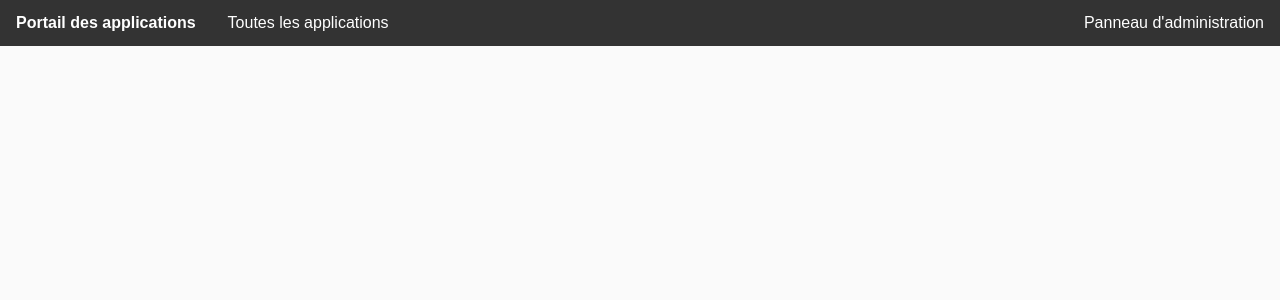
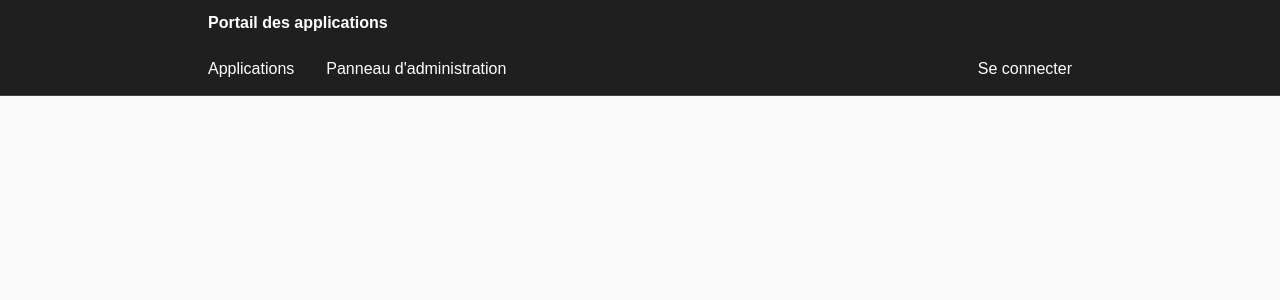
Before and after one commit to helio-w/app_portal, a Django app: page / in a window 1280 px wide. Shown: the top 300 px of the page. Run offline with Django 5.2, Linux system fonts and the light colour scheme; data that the repository does not hold is empty.

Commit message:
Theme update

```diff
--- a/static/css/app.css
+++ b/static/css/app.css
@@ -1,20 +1,22 @@
 .app-list {
         display: grid;
         grid-template-columns: 1fr;
-        padding: 10px;
-        gap: 10px;
+        padding: 5rem 5% 0rem 5%;
+        gap: 20px;
         margin: 0;
     }
 
 @media (min-width: 992px) {
     .app-list {
         grid-template-columns: 1fr 1fr 1fr;
+        padding: 5rem 10% 0rem 10%;
     }
 }
 
 @media (min-width: 1200px) {
     .app-list {
-        grid-template-columns: 1fr 1fr 1fr 1fr 1fr;
+        grid-template-columns: 1fr 1fr 1fr 1fr;
+        padding: 5rem 15% 0rem 15%;
     }
 }
 
@@ -42,6 +44,7 @@
     font-size: 23px;
     flex-grow: 1;
 }
+
 .app-card .app-card-description {
     color: #9a9a9a;
     padding: 5px;
@@ -60,11 +63,11 @@
 @media (prefers-color-scheme: dark) {
     .app-card {
         border: none;
-        background-color: #333333;
+        background-color: #262626;
         box-shadow: 0 10px 15px rgba(0, 0, 0, 0.1);
     }
 
     .app-card:hover {
-        background-color: #444444;
+        background-color: #2a2a2a;
     }
 }
--- a/static/css/base.css
+++ b/static/css/base.css
@@ -34,6 +34,6 @@ body {
     }
 
     .button {
-        background-color: #4f306d;
+        background-color: #c42c01;
     }
 }
--- a/static/css/navbar.css
+++ b/static/css/navbar.css
@@ -1,11 +1,17 @@
+nav {
+    background-color: #1f1f1f;
+    display: flex;
+    flex-direction: column;
+    border-bottom: solid #444444 1px;
+}
+
 nav ul {
     display: flex;
     flex-direction: row;
     list-style-type: none;
     margin: 0;
-        padding: 0;
+    padding: 0 15% 0 15%;
     overflow: hidden;
-        background-color: #333333;
 }
 
 nav ul li {
@@ -37,8 +43,23 @@ nav ul li a {
     text-align: center;
     padding: 14px 16px;
     text-decoration: none;
+    border-bottom: solid;
+    border-color: transparent;
+    transition: 0.3s;
 }
 
 nav ul li a:hover {
-    background-color: #111111;
+    border-bottom: solid;
+    border-color: #c42c01;
+
 }
+
+@media (max-width: 992px){
+    nav ul {
+        padding: 0;
+    }
+
+    .action-bar {
+        display: none;
+    }
+}
--- a/templates/navbar.html
+++ b/templates/navbar.html
@@ -1,12 +1,17 @@
 <nav>
-    <ul>
+    <ul class="header-bar">
         <li><span class="app-title">Portail des applications</span></li>
-            <li>
-                <a href="">Toutes les applications</a>
-            </li>
-        <li class="spacer"></li>
+
+
+    </ul>
+    <ul class="action-bar">
+        <li>
+            <a href="">Applications</a>
+        </li>
         <li>
             <a href='{% url 'admin:index' %}'>Panneau d'administration</a>
         </li>
+        <li class="spacer"></li>
+        <li><a href="">Se connecter</a></li>
     </ul>
 </nav>
```
Lines whose indentation alone changed are shown as unchanged.
